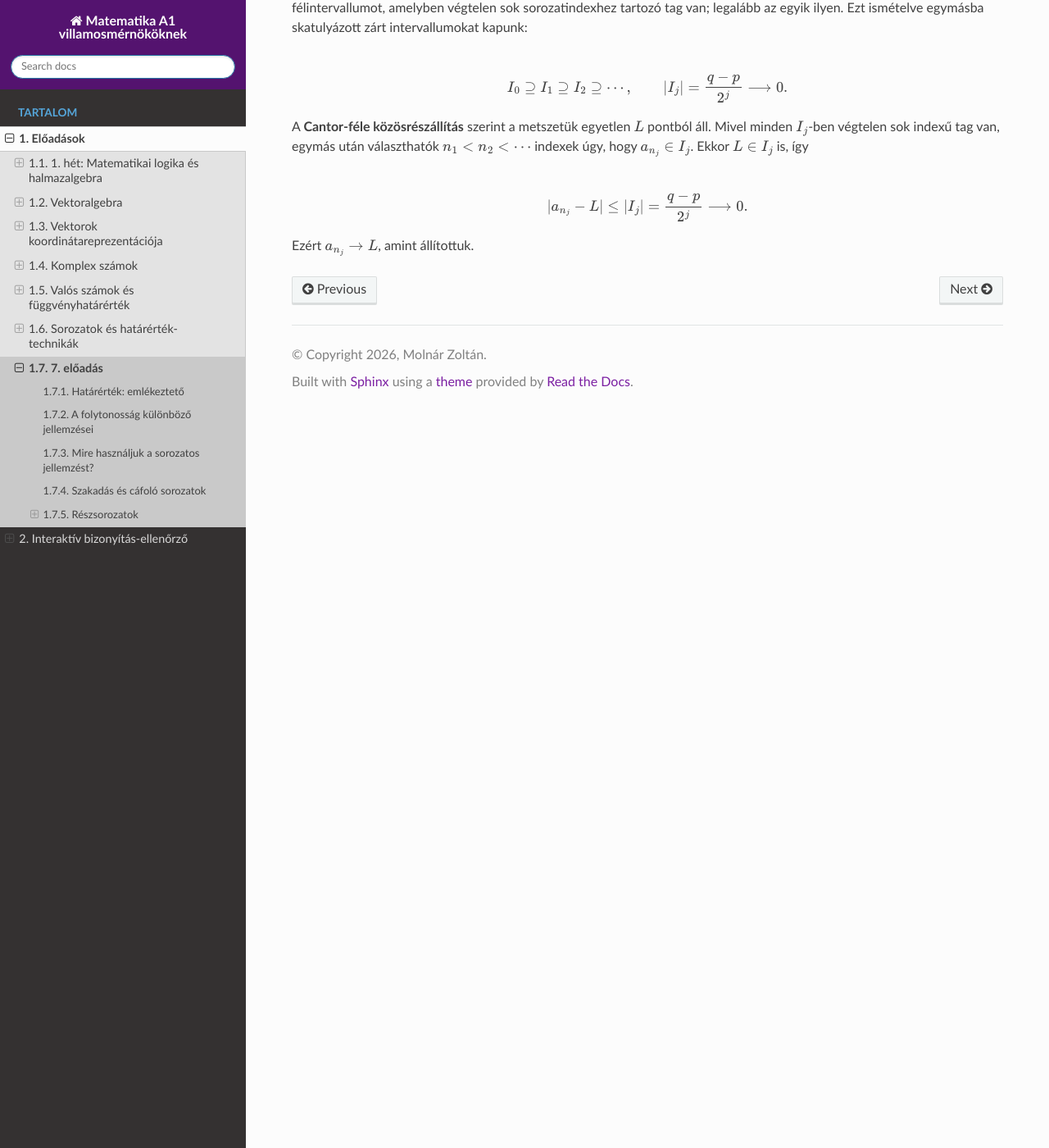
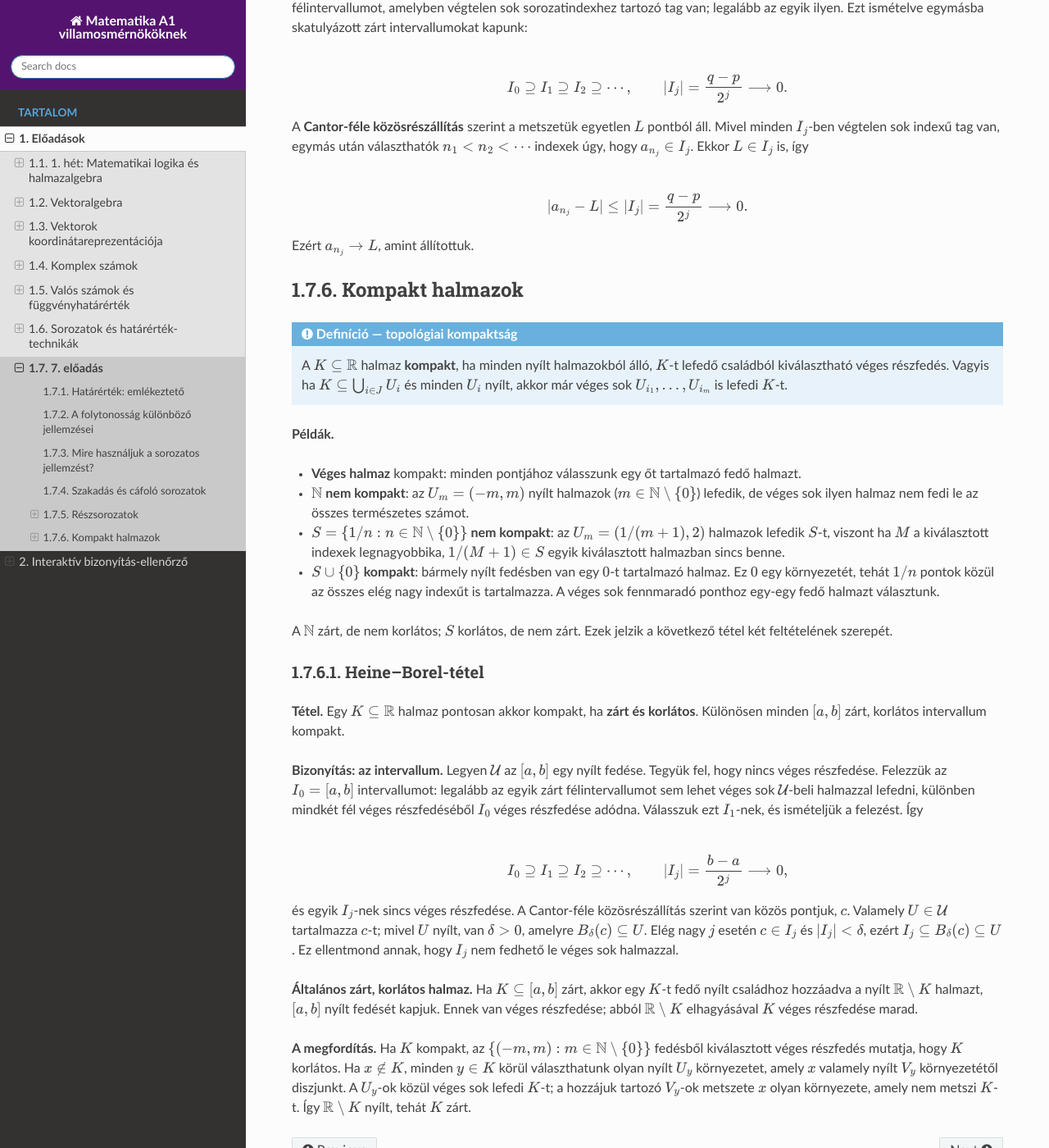
Before and after one commit to mozow01/Matematika-A1, a Sphinx documentation site: the page built from docs/eloadasok/07_eloadas.rst, in a window 1280 px wide and 1400 px high, scrolled down 4120 px. Shown: the whole window at 82% size. Built offline with Sphinx 7.4.7 and the Read the Docs theme 3.1.0, drawn with Linux system fonts in a browser that asks for light colours.

Commit message:
Add compact sets and Heine-Borel theorem

```diff
--- a/docs/eloadasok/07_eloadas.rst
+++ b/docs/eloadasok/07_eloadas.rst
@@ -284,3 +284,89 @@ indexű tag van, egymás után választhatók
    |a_{n_j}-L|\leq |I_j|=\frac{q-p}{2^j}\longrightarrow0.
 
 Ezért :math:`a_{n_j}\to L`, amint állítottuk.
+
+Kompakt halmazok
+----------------
+
+.. admonition:: Definíció — topológiai kompaktság
+
+   A :math:`K\subseteq\mathbb R` halmaz **kompakt**, ha
+   minden nyílt halmazokból álló, :math:`K`-t lefedő
+   családból kiválasztható véges részfedés. Vagyis ha
+   :math:`K\subseteq\bigcup_{i\in J}U_i` és minden
+   :math:`U_i` nyílt, akkor már véges sok
+   :math:`U_{i_1},\ldots,U_{i_m}` is lefedi :math:`K`-t.
+
+**Példák.**
+
+* **Véges halmaz** kompakt: minden pontjához válasszunk egy
+  őt tartalmazó fedő halmazt.
+* :math:`\mathbb N` **nem kompakt**: az
+  :math:`U_m=(-m,m)` nyílt halmazok
+  (:math:`m\in\mathbb N\setminus\{0\}`) lefedik,
+  de véges sok ilyen halmaz nem fedi le az összes természetes számot.
+* :math:`S=\{1/n:n\in\mathbb N\setminus\{0\}\}` **nem kompakt**:
+  az :math:`U_m=(1/(m+1),2)` halmazok lefedik :math:`S`-t,
+  viszont ha :math:`M` a kiválasztott indexek legnagyobbika,
+  :math:`1/(M+1)\in S` egyik kiválasztott halmazban sincs benne.
+* :math:`S\cup\{0\}` **kompakt**: bármely nyílt fedésben
+  van egy :math:`0`-t tartalmazó halmaz. Ez :math:`0`
+  egy környezetét, tehát :math:`1/n` pontok közül
+  az összes elég nagy indexűt is tartalmazza. A véges sok
+  fennmaradó ponthoz egy-egy fedő halmazt választunk.
+
+A :math:`\mathbb N` zárt, de nem korlátos; :math:`S`
+korlátos, de nem zárt. Ezek jelzik a következő tétel két
+feltételének szerepét.
+
+Heine–Borel-tétel
+~~~~~~~~~~~~~~~~~
+
+**Tétel.** Egy :math:`K\subseteq\mathbb R` halmaz pontosan
+akkor kompakt, ha **zárt és korlátos**. Különösen minden
+:math:`[a,b]` zárt, korlátos intervallum kompakt.
+
+**Bizonyítás: az intervallum.** Legyen
+:math:`\mathcal U` az :math:`[a,b]` egy nyílt fedése.
+Tegyük fel, hogy nincs véges részfedése. Felezzük az
+:math:`I_0=[a,b]` intervallumot: legalább az egyik zárt
+félintervallumot sem lehet véges sok :math:`\mathcal U`-beli
+halmazzal lefedni, különben mindkét fél véges részfedéséből
+:math:`I_0` véges részfedése adódna. Válasszuk ezt
+:math:`I_1`-nek, és ismételjük a felezést. Így
+
+.. math::
+
+   I_0\supseteq I_1\supseteq I_2\supseteq\cdots,
+   \qquad |I_j|=\frac{b-a}{2^j}\longrightarrow0,
+
+és egyik :math:`I_j`-nek sincs véges részfedése.
+A Cantor-féle közösrészállítás szerint van közös pontjuk,
+:math:`c`. Valamely :math:`U\in\mathcal U` tartalmazza
+:math:`c`-t; mivel :math:`U` nyílt, van
+:math:`\delta>0`, amelyre :math:`B_\delta(c)\subseteq U`.
+Elég nagy :math:`j` esetén :math:`c\in I_j` és
+:math:`|I_j|<\delta`, ezért
+:math:`I_j\subseteq B_\delta(c)\subseteq U`.
+Ez ellentmond annak, hogy :math:`I_j` nem fedhető le
+véges sok halmazzal.
+
+**Általános zárt, korlátos halmaz.** Ha
+:math:`K\subseteq[a,b]` zárt, akkor egy :math:`K`-t fedő
+nyílt családhoz hozzáadva a nyílt
+:math:`\mathbb R\setminus K` halmazt, :math:`[a,b]` nyílt
+fedését kapjuk. Ennek van véges részfedése; abból
+:math:`\mathbb R\setminus K` elhagyásával :math:`K` véges
+részfedése marad.
+
+**A megfordítás.** Ha :math:`K` kompakt, az
+:math:`\{(-m,m):m\in\mathbb N\setminus\{0\}\}` fedésből
+kiválasztott véges részfedés mutatja, hogy :math:`K`
+korlátos. Ha :math:`x\notin K`, minden :math:`y\in K`
+körül választhatunk olyan nyílt :math:`U_y` környezetet,
+amely :math:`x` valamely nyílt :math:`V_y` környezetétől
+diszjunkt. A :math:`U_y`-ok közül véges sok lefedi
+:math:`K`-t; a hozzájuk tartozó :math:`V_y`-ok metszete
+:math:`x` olyan környezete, amely nem metszi :math:`K`-t.
+Így :math:`\mathbb R\setminus K` nyílt, tehát :math:`K`
+zárt.
```
